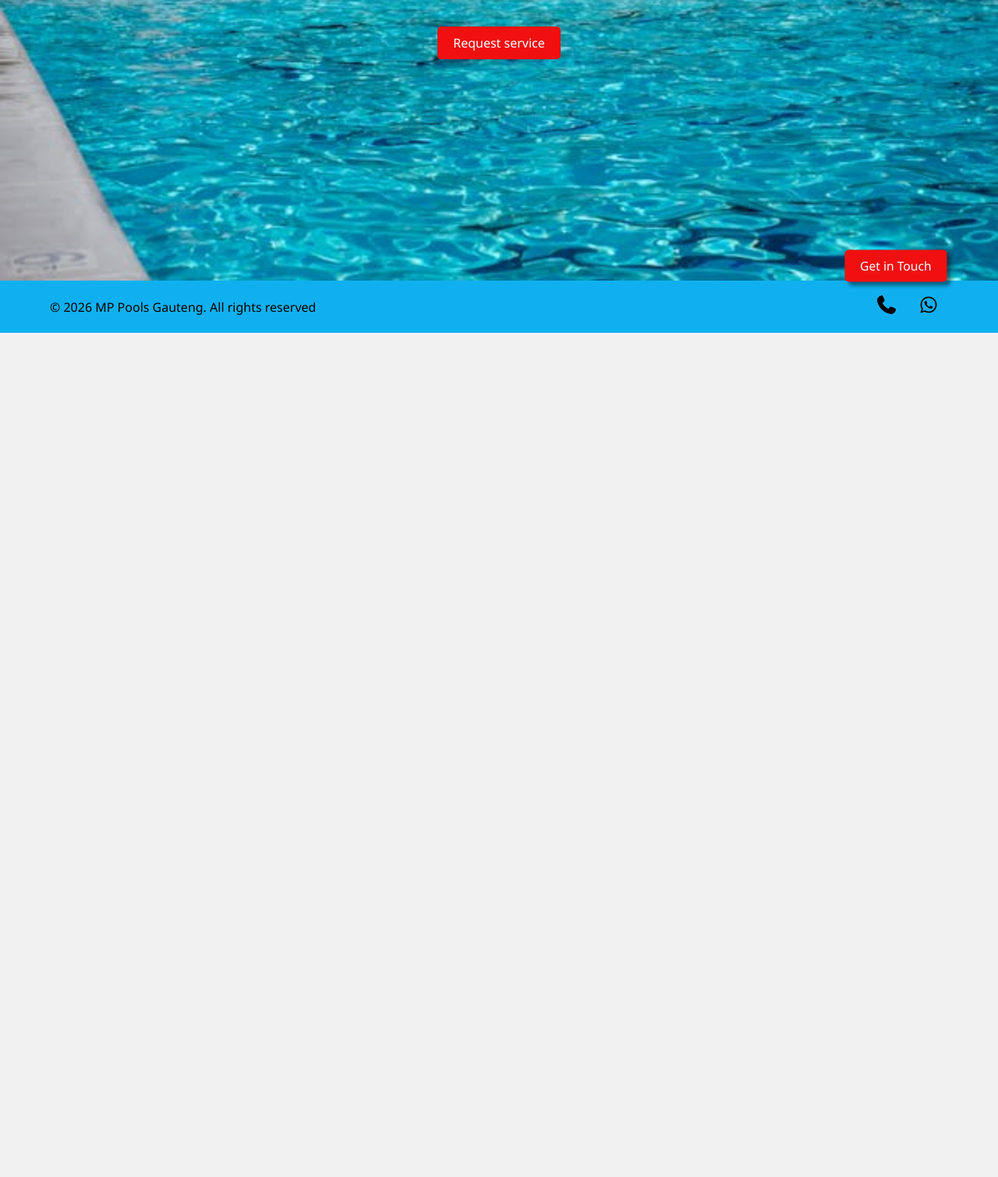
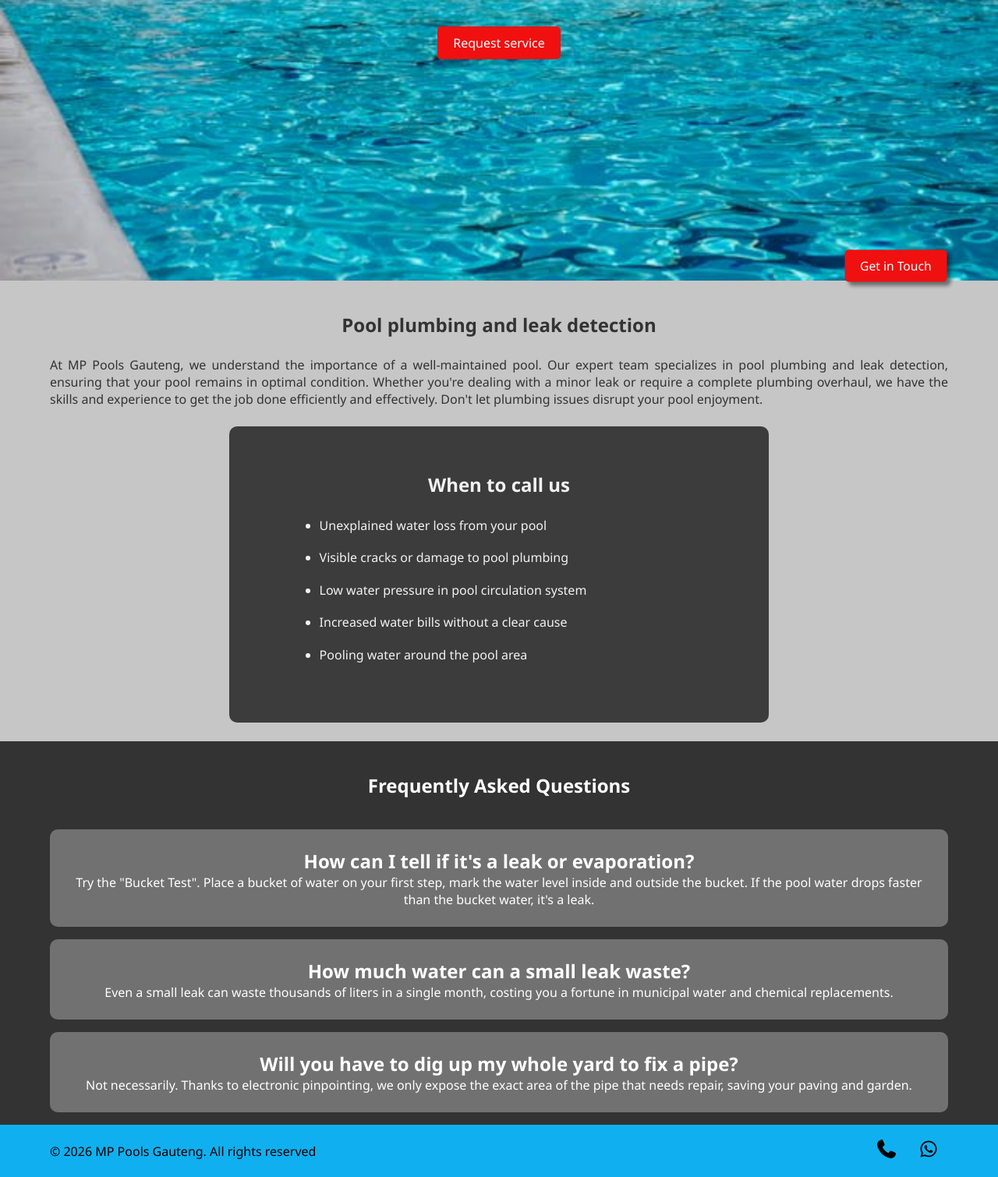
Before and after one commit to Burlington1308/mppools, a plain HTML site: page plumbing-leaks.html in a window 1280 px wide. Shown: the part 280-1790 px from the top of the page at 78% size. Before the commit the page ends 800 px from the top, so only its background shows below. Drawn offline with Linux system fonts and the light colour scheme.

Commit message:
plumbing page

```diff
--- a/plumbing-leaks.html
+++ b/plumbing-leaks.html
@@ -26,19 +26,74 @@
                 <a href="/">Home</a>
                 <a href="about.html">About</a>
                 <a href="index.html#services">Services</a>
-                <a href="contact.html" class="nav-contact">Contact</a>
+                <a href="https://wa.me/27718292457" class="nav-contact">Contact</a>
             </li>
         </nav>
 
         <h1>Gauteng's Premier Pool Experts</h1>
         <h2>Quality Pool Services without breaking the bank</h2>
 
-        <a href="contact.html" class="hero-contact">Request service</a>
+        <a href="https://wa.me/27718292457" class="hero-contact">Request service</a>
     </section>
 
     <div class="floating-contact">
-        <a href="contact.html">Get in Touch</a>
+        <a href="https://wa.me/27718292457">Get in Touch</a>
     </div>
+
+    <section class="main">
+        <h1>Pool plumbing and leak detection</h1>
+
+        <p>
+            At MP Pools Gauteng, we understand the importance of a
+            well-maintained pool. Our expert team specializes in pool
+            plumbing and leak detection, ensuring that your pool remains
+            in optimal condition. Whether you're dealing with a minor
+            leak or require a complete plumbing overhaul, we have the
+            skills and experience to get the job done efficiently and
+            effectively. Don't let plumbing issues disrupt your pool enjoyment.
+        </p>
+
+        <div class="process">
+            <h2>When to call us</h2>
+
+            <ul>
+                <li>Unexplained water loss from your pool</li>
+                <li>Visible cracks or damage to pool plumbing</li>
+                <li>Low water pressure in pool circulation system</li>
+                <li>Increased water bills without a clear cause</li>
+                <li>Pooling water around the pool area</li>
+            </ul>
+        </div>
+    </section>
+
+    <section class="faqs">
+        <h1>Frequently Asked Questions</h1>
+
+        <div class="faq-item">
+            <h2>How can I tell if it's a leak or evaporation?</h2>
+            <p>
+                Try the "Bucket Test". Place a bucket of water on your first step,
+                mark the water level inside and outside the bucket. If the pool
+                water drops faster than the bucket water, it's a leak.
+            </p>
+        </div>
+
+        <div class="faq-item">
+            <h2>How much water can a small leak waste?</h2>
+            <p>
+                Even a small leak can waste thousands of liters in a single month,
+                costing you a fortune in municipal water and chemical replacements.
+            </p>
+        </div>
+
+        <div class="faq-item">
+            <h2>Will you have to dig up my whole yard to fix a pipe?</h2>
+            <p>
+                Not necessarily. Thanks to electronic pinpointing, we only expose
+                the exact area of the pipe that needs repair, saving your paving and garden.
+            </p>
+        </div>
+    </section>
 
     <footer>
         <p>© 2026 MP Pools Gauteng. All rights reserved</p>
--- a/plumbing.css
+++ b/plumbing.css
@@ -0,0 +1,71 @@
+.main {
+    width: 100%;
+    padding-top: 5vh;
+    padding-left: 5%;
+    padding-right: 5%;
+    background: rgba(34, 32, 32, 0.2);
+    padding-bottom: 3vh;
+}
+
+.main h1 {
+    text-align: center;
+}
+
+.main p {
+    margin-top: 3vh;
+    text-align: justify;
+}
+
+.main .process {
+    width: 60%;
+    margin-left: auto;
+    background: #3d3c3c;
+    opacity: 1;
+    margin-right: auto;
+    padding-left: 10%;
+    padding-right: 10%;
+    padding-top: 5%;
+    padding-bottom: 5%;
+    border-radius: 10px;
+    color: #f2f2f2;
+    margin-top: 3vh;
+}
+
+.process h2 {
+    text-align: center;
+    margin-bottom: 3vh;
+}
+
+.process ul {
+    padding: auto;
+}
+
+.process ul li {
+    line-height: 1.6;
+    padding-bottom: 1rem;
+}
+
+.faqs {
+    width: 100%;
+    background-color: #333;
+    color: #fff;
+    padding-bottom: 2vh;
+
+}
+
+.faqs h1 {
+    text-align: center;
+    padding-top: 5vh;
+    padding-bottom: 3vh;
+}
+
+.faqs .faq-item {
+    width: 90%;
+    margin-left: auto;
+    margin-right: auto;
+    padding: 3vh;
+    background: #727171;
+    margin-top: 2vh;
+    border-radius: 10px;
+    text-align: center;
+}
```
Also changed, not shown: about.html (+3 -3 lines), construction.html (+3 -3 lines), heating.html (+3 -3 lines), index.html (+5 -4 lines), pump-repair.html (+3 -3 lines).
